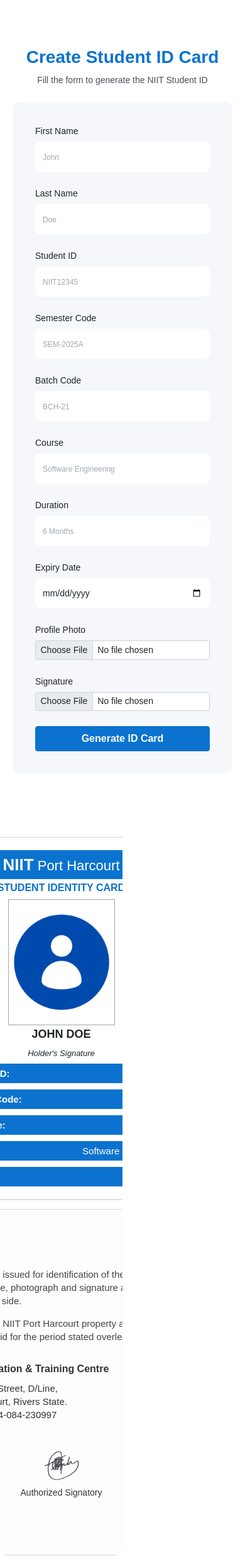
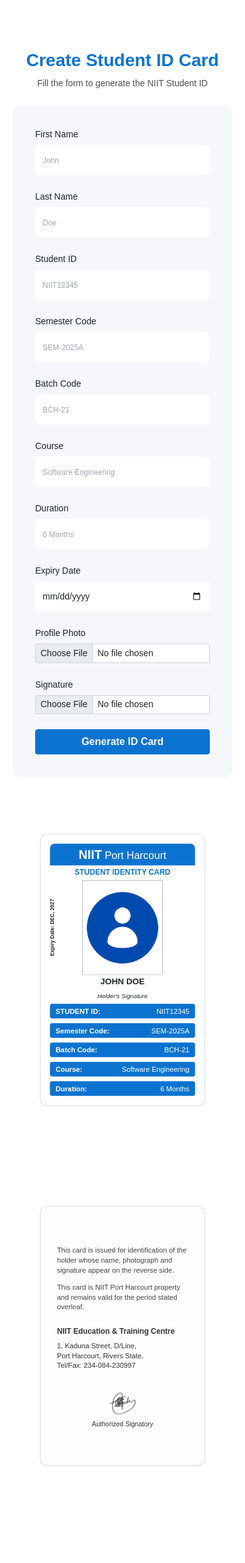
Before and after one commit to mrwayne-dev/niit_IDsystem, a PHP site: page / in a window 390 px wide. Shown: the whole page at 63% size. Run offline with PHP 8.4, Linux system fonts and the light colour scheme; some libraries are stand-ins or nearby versions.

Commit message:
made page responsive

```diff
--- a/assets/css/style.css
+++ b/assets/css/style.css
@@ -546,3 +546,67 @@
     color: var(--Black);
     border: 2px solid var(--Accent);
 }
+
+/* ==============================
+   Responsive Layout
+============================== */
+
+@media (max-width: 1200px) {
+    .sign-in-box {
+        flex-direction: column;
+        gap: 30px;
+    }
+
+    .sign-in-box .right {
+        padding-top: 0 !important;
+        width: 100%;
+        justify-content: center;
+    }
+
+    .preview-wrapper {
+        width: 100%;
+        align-items: center;
+    }
+}
+
+
+@media (max-width: 900px) {
+
+    .sign-in-box {
+        grid-template-columns: 1fr;
+    }
+
+    .right {
+        width: 100%;
+    }
+
+    .preview-wrapper {
+        width: 100%;
+        align-items: center;
+        gap: 10px;
+    }
+}
+
+@media (max-width: 600px) {
+
+    .id-card {
+        transform: scale(0.85);
+        transform-origin: top center;
+    }
+
+    #id-card-back-preview,
+    #id-card-preview {
+        width: 100%;
+        max-width: 350px;
+    }
+
+    .preview-wrapper {
+        gap: 10px;
+    }
+}
+
+@media (max-width: 450px) {
+    .id-card {
+        transform: scale(0.75);
+    }
+}
```
